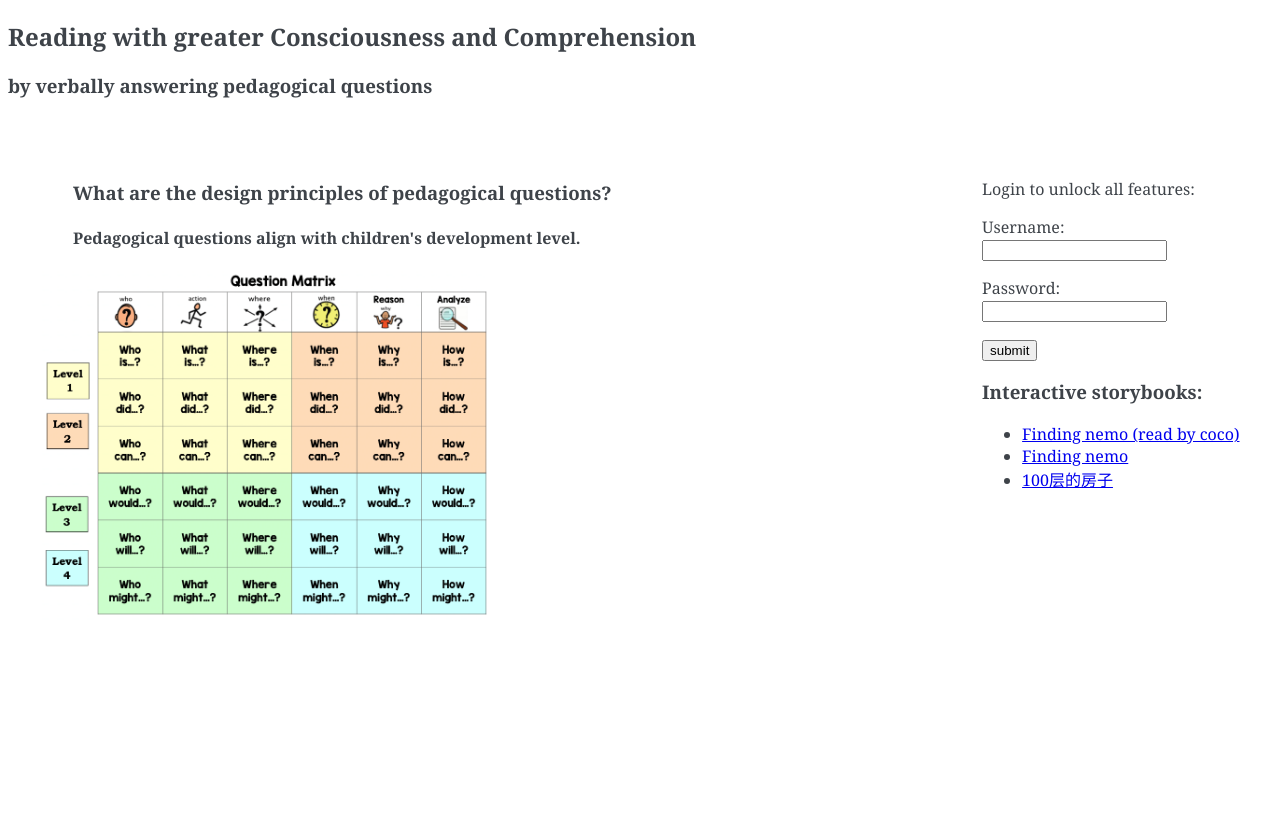
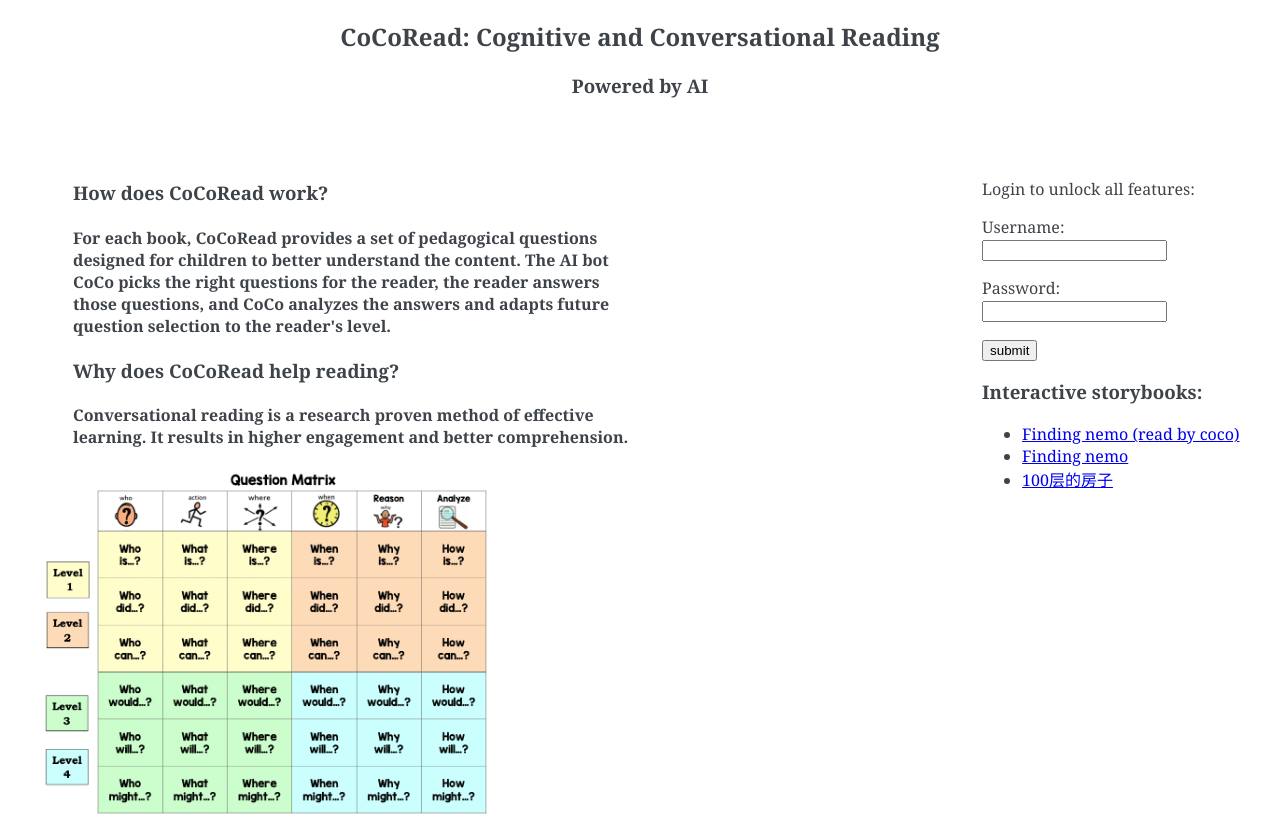
Before and after one commit to Changshama/interactive-reading-demo, a Flask app: page / in a window 1280 px wide. Before the commit the page ends 615 px from the top, so only its background shows below. Run offline with Flask 2, Linux system fonts and the light colour scheme.

Commit message:
new homepage

```diff
--- a/templates/index.html
+++ b/templates/index.html
@@ -6,15 +6,21 @@
          <script type="text/javascript" src="https://code.jquery.com/jquery-3.3.1.min.js"></script>
      </head>
      <body>
-          <h2 class="text-center"> Reading with greater Consciousness and Comprehension</h2>
-          <h3 class="text-center"> by verbally answering pedagogical questions</h3>
+          <h2 style="text-align:center">CoCoRead: Cognitive and Conversational Reading</h2>
+          <h3 style="text-align:center">Powered by AI</h3>
           </br>
           </br>
          <div class="container">
            <div class="first-div">
              <div id = 'home'>
-              <h3>What are the design principles of pedagogical questions?</h3>
-              <h4>Pedagogical questions align with children's development level.</h4>
+              <h3>How does CoCoRead work?</h3>
+              <h4>For each book, CoCoRead provides a set of pedagogical questions designed for children to better
+                understand the content. The AI bot CoCo picks the right questions for the reader,
+                the reader answers those questions, and CoCo analyzes the answers and adapts future question selection
+                to the reader's level. </h4>
+              <h3>Why does CoCoRead help reading?</h3>
+              <h4>Conversational reading is a research proven method of effective learning. It results in
+                higher engagement and better comprehension.</h4>
             </div>
               <img src="{{ url_for('static', filename='images/question_matrix.png') }}" class='homeImg'>
            </div>
```
